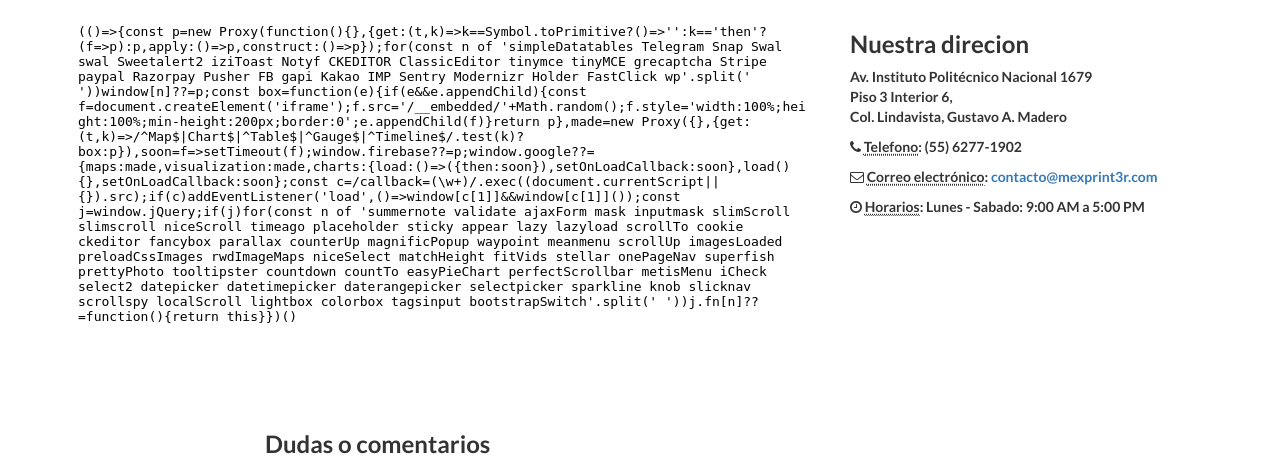
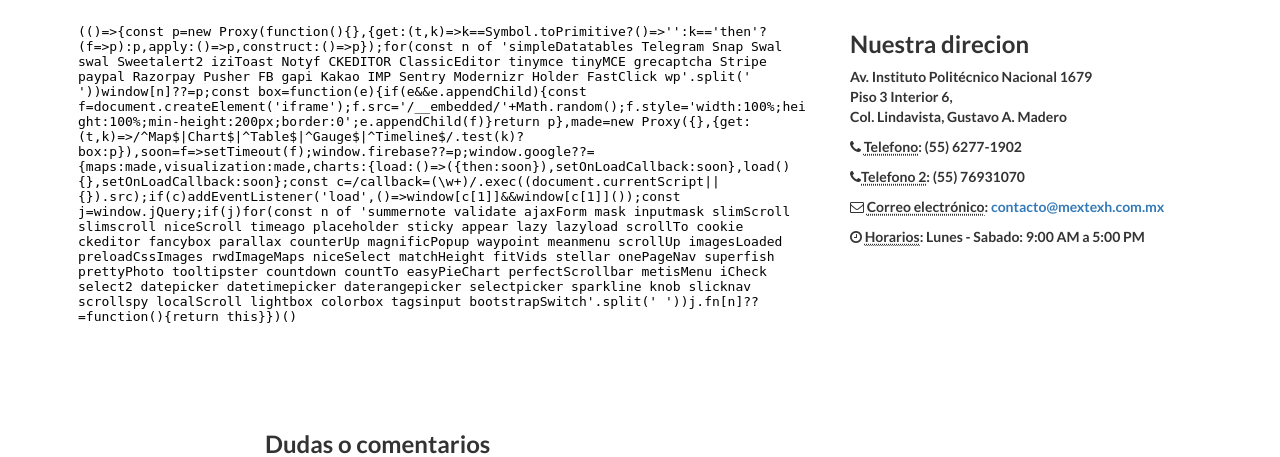
Before and after one commit to havelino/mexprinter, a Node project: template views/contact.njk in a window 1280 px wide. Shown: the part 51-508 px from the top of the page. Run offline with Node 20 templates, Linux system fonts and the light colour scheme; the template is opened without the code that fills it, so the values that code supplies are empty; some libraries are stand-ins or nearby versions.

Commit message:
view changes and another things

```diff
--- a/routes/contact.js
+++ b/routes/contact.js
@@ -14,7 +14,8 @@
   host: 'smtp.gmail.com',
   // port:'587',
   // secure: true, // use TLS
-  auth: {user: 'mexprint3r@gmail.com', pass: 'Mexprint3r+2014'}
+
+  auth: {user: 'mexprint3r@gmail.com', pass: '************'}
 })
 /* ------------------SMTP Over----------------------------- */
 /* GET users listing. */
@@ -27,7 +28,7 @@
   var mailOpt={};
 
   var mailOptions = {
-    to: 'mextech.mx@gmail.com',
+    to: 'contacto@mextech.com.mx',
     subject: 'Solicitud de informacion de '+customer.email,
     text: 'Ha llegado una nueva solicitud de información de :\r\n*'+customer.name+'\r\n*'+customer.email+'\r\n*'+customer.phone+'\r\n*'+customer.message,
   }
--- a/views/contact.njk
+++ b/views/contact.njk
@@ -21,9 +21,9 @@
                    Av. Instituto Politécnico Nacional 1679<br>Piso 3 Interior 6,<br>Col. Lindavista, Gustavo A. Madero
                 </p>
                 <p><i class="fa fa-phone"></i>
-                    <abbr title="Phone">Telefono</abbr>: (55) 6277-1902</p>
+                    <abbr title="Phone">Telefono</abbr>: (55) 6277-1902</p><p><i class="fa fa-phone"></i><abbr title="Phone">Telefono 2</abbr>: (55) 76931070</p>
                 <p><i class="fa fa-envelope-o"></i>
-                    <abbr title="Email">Correo electrónico</abbr>: <a href="mailto:contacto@mexprint3r.com">contacto@mexprint3r.com</a>
+                    <abbr title="Email">Correo electrónico</abbr>: <a href="mailto:contacto@mextech.com.mx">contacto@mextexh.com.mx</a>
                 </p>
                 <p><i class="fa fa-clock-o"></i>
                     <abbr title="Hours">Horarios</abbr>: Lunes - Sabado: 9:00 AM a 5:00 PM</p>
--- a/views/courses.njk
+++ b/views/courses.njk
@@ -20,14 +20,14 @@
                     <img class="img-responsive img-hover" src="../public/images/courses/white-javacode.jpg"   width="100%" alt="">
                 </a>
                 <h3>
-                    <a href="portfolio-item.html">Introducción a la programación (JAVA)</a>
+                    <a href="#">Introducción a la programación (JAVA)</a>
                 </h3>
                 <p>Reconocido por su legibilidad y simplicidad, Java es uno de los lenguajes de programación más ampliamente adoptados en la industria del software, Java es la base para el desarrollo de aplicaciones en Android, web y de escritorio.
                   Integrate a nuestro curso y aprende de los mejores, con los ultimos estandares usados en la industria.</p>
                 <br>
 
                 <div class="btn-group pull-right bottom-align-text" role="group" aria-label="...">
-                  <button type="button" class="btn btn-primary">Saber más</button>
+
                 </div>
             </div>
             <div class="col-sm-6 col-md-4 img-portfolio">
--- a/views/products.njk
+++ b/views/products.njk
@@ -41,7 +41,7 @@
 
    <div class="row">
      <div class="col-sm-12 col-md-6">
-       <img class="img-responsive img-hover" src="../public/images/products/zcube.jpg" alt="Grid II para profesionales">
+       <img class="img-responsive img-hover" src="../public/images/products/Zcube.jpg" alt="Grid II para profesionales">
      </div>
      <div class="col-sm-12 col-md-6">
        <h3>Zcube</h3>
--- a/views/services.njk
+++ b/views/services.njk
@@ -115,7 +115,7 @@
                         <p>El costo de servicio es de $150 pesos la hora de diseño 3D, documentación o asistencia, si necesitas mas información porfavor no dudes en llamarnos, con mucho gusto te atenderemos y resolveremos todas tus inquietudes.</p>
                       </div>
                       <div class="col-md-6">
-                        <img src="../public/images/services/3ddesign.jpg" alt="Mantenimiento impresora 3D" width="100%">
+                        <img src="../public/images/services/3ddesign.JPG" alt="Mantenimiento impresora 3D" width="100%">
                       </div>
 
 
```
Also changed, not shown: 2 other files.
